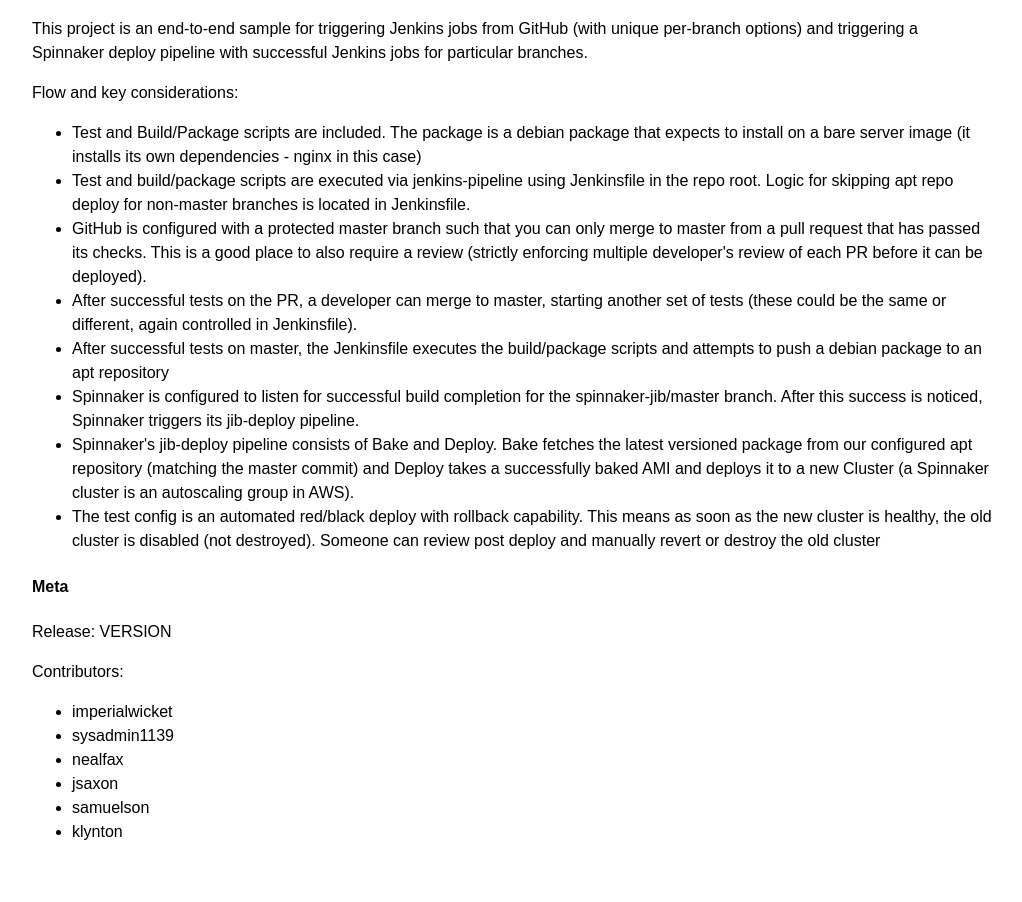
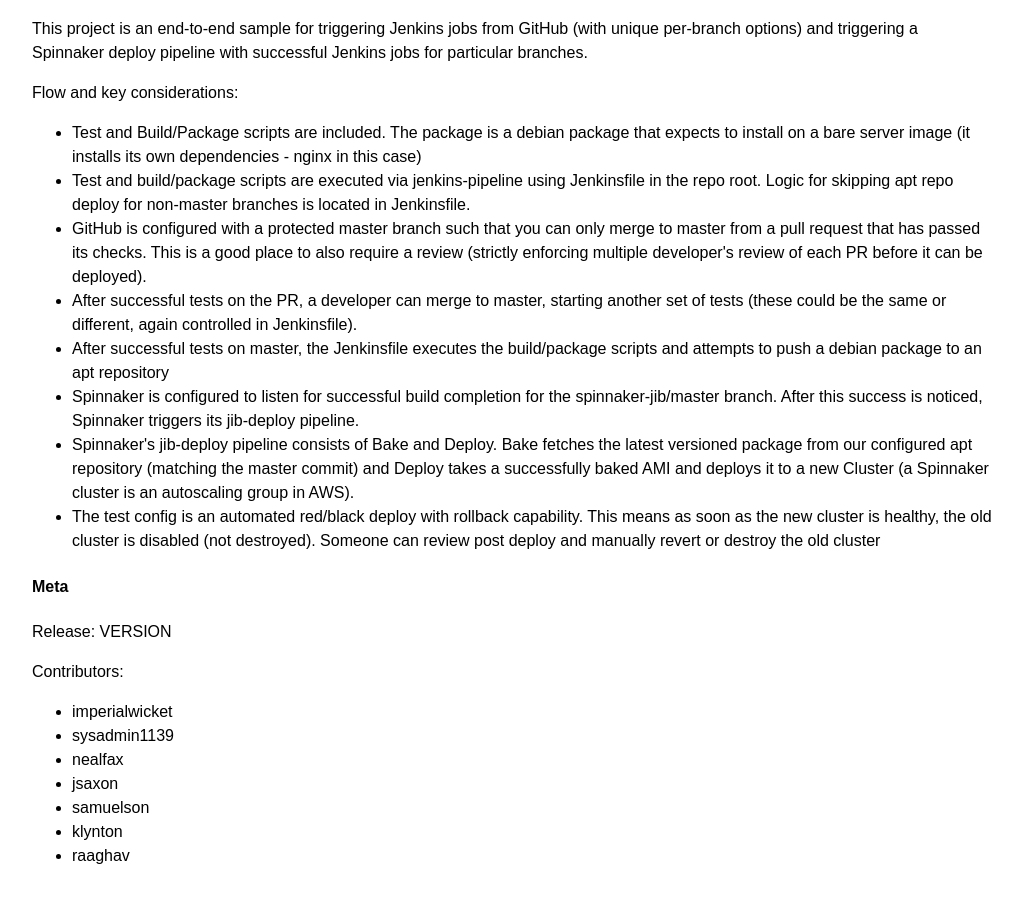
Before and after one commit to imperialwicket/spinnaker-jib, a plain HTML site: page src/index.html in a window 1280 px wide. Shown: the part 196-1098 px from the top of the page, without its empty margins (128-1150 px from the left). Drawn offline with Linux system fonts and the light colour scheme.

Commit message:
Add raaghav (#28)

```diff
--- a/src/index.html
+++ b/src/index.html
@@ -39,6 +39,7 @@
       <li>jsaxon</li>
       <li>samuelson</li>
       <li>klynton</li>
+      <li>raaghav</li>
 	  </ul>
 	</p>
 </html>
```
